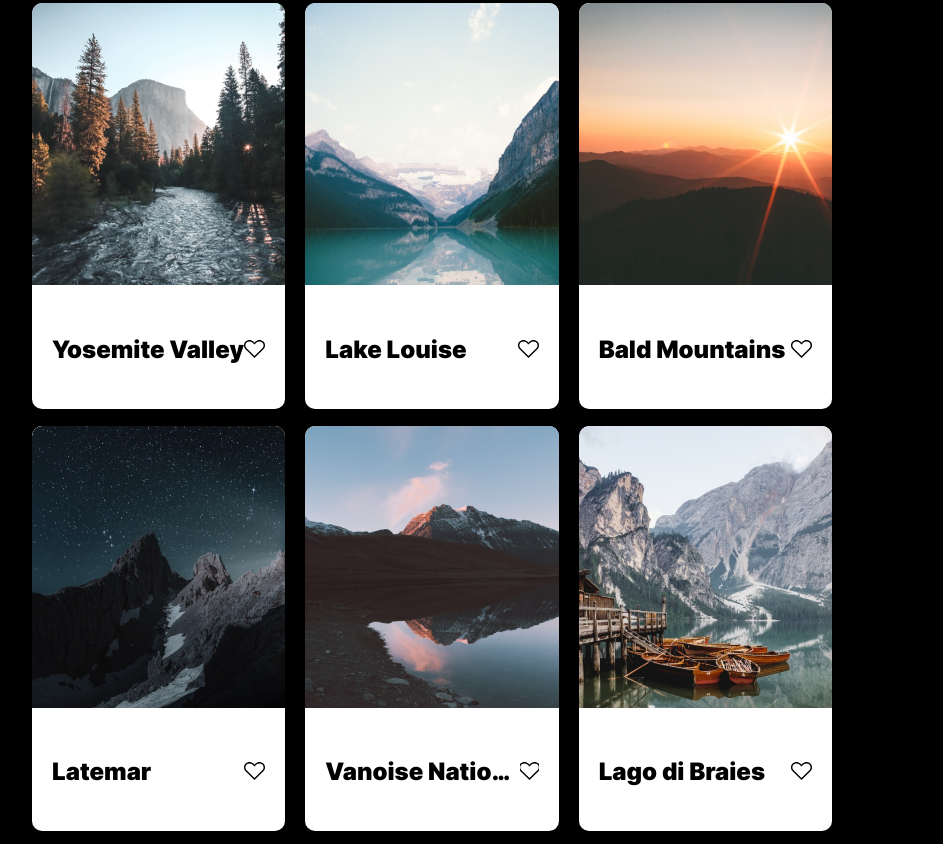
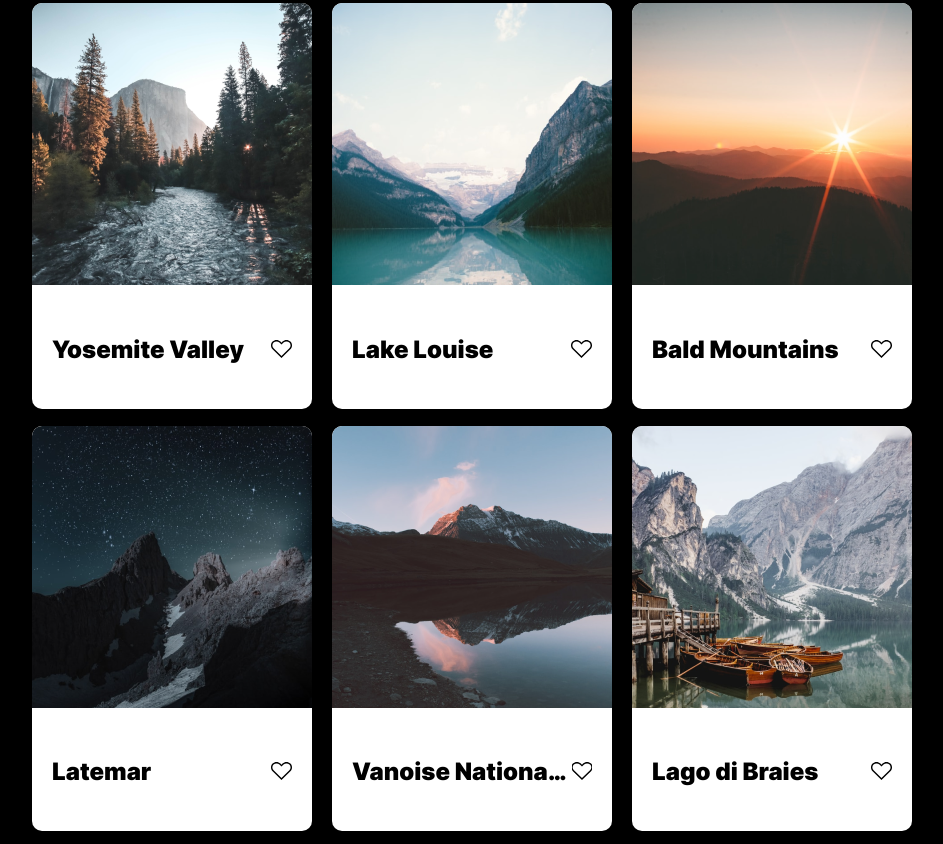
Before and after one commit to hartdesiree2/se_project_aroundtheus, a plain HTML site: page index.html in a window 1280 px wide. Shown: the part 340-1184 px from the top of the page, without its empty margins (208-1151 px from the left). Drawn offline with Linux system fonts and the light colour scheme; files whose address does not match are found by name.

Commit message:
Review Commit2

```diff
--- a/blocks/card.css
+++ b/blocks/card.css
@@ -12,6 +12,7 @@
     margin-top: 16px;
     margin-bottom: 16px;
     padding-right: 40px;
+    width: 100%;
 }
 
 .card-element__list {
@@ -21,13 +22,12 @@
     overflow: hidden;
 }
 
-.card__image {
+.card-element__image {
     width: 282px;
     height: 282px;
-    border-radius: 10px 10px 0px 0px;
 }
 
-.card__description {
+.card-element__description {
     display: flex;
     padding-top: 25px;
     padding-bottom: 25px;
@@ -38,7 +38,7 @@
 
 }
 
-.card__title {
+.card-element__title {
     font-family: "Inter", sans-serif;
     font-weight: 900;
     font-style: normal;
@@ -49,7 +49,7 @@
     color: black;
 }
 
-.card__like-button {
+.card-element__like-button {
     background: white url("../images/like-button.svg") center no-repeat;
     width: 21px;
     height: 18px;
@@ -57,7 +57,7 @@
     cursor: pointer;
 }
 
-.card__like-button:hover {
+.card-element__like-button:hover {
     opacity: 50%;
 }
 
--- a/index.html
+++ b/index.html
@@ -38,61 +38,61 @@
               <li class="card-element__list">
                 <img src="./images/yosemite-valley.png"
                 alt="Yosemite Valley"
-                class="card__image"
+                class="card-element__image"
                 />
-                <div class="card__description">
-                <h2 class="card__title">Yosemite Valley</h2>
-                <button class="card__like-button" type="button"></button>
+                <div class="card-element__description">
+                <h2 class="card-element__title">Yosemite Valley</h2>
+                <button class="card-element__like-button" type="button"></button>
                 </div>
               </li>
               <li class="card-element__list">
                 <img src="./images/lake-louise.png"
                 alt="Lake Louise"
-                class="card__image"
+                class="card-element__image"
                 />
-                <div class="card__description">
-                <h2 class="card__title">Lake Louise</h2>
-                <button class="card__like-button" type="button"></button>
+                <div class="card-element__description">
+                <h2 class="card-element__title">Lake Louise</h2>
+                <button class="card-element__like-button" type="button"></button>
                 </div>
               </li>
               <li class="card-element__list">
                 <img src="./images/bald-mountains.png"
                 alt="Bald Mountains"
-                class="card__image"
+                class="card-element__image"
                 />
-                <div class="card__description">
-                <h2 class="card__title">Bald Mountains</h2>
-                <button class="card__like-button" type="button"></button>
+                <div class="card-element__description">
+                <h2 class="card-element__title">Bald Mountains</h2>
+                <button class="card-element__like-button" type="button"></button>
                 </div>
               </li>
               <li class="card-element__list">
                 <img src="./images/latemar.png"
                 alt="Latemar"
-                class="card__image"
+                class="card-element__image"
                 />
-                <div class="card__description">
-                <h2 class="card__title">Latemar</h2>
-                <button class="card__like-button" type="button"></button>
+                <div class="card-element__description">
+                <h2 class="card-element__title">Latemar</h2>
+                <button class="card-element__like-button" type="button"></button>
                 </div>
               </li>
               <li class="card-element__list">
                 <img src="./images/vanoise-national-park.png"
                 alt="Vanoise National Park"
-                class="card__image"
+                class="card-element__image"
                 />
-                <div class="card__description">
-                <h2 class="card__title">Vanoise National Park</h2>
-                <button class="card__like-button" type="button"></button>
+                <div class="card-element__description">
+                <h2 class="card-element__title">Vanoise National Park</h2>
+                <button class="card-element__like-button" type="button"></button>
                 </div>
               </li>
               <li class="card-element__list">
                 <img src="./images/lago-di-braies.png"
                 alt="Lago di Braies"
-                class="card__image"
+                class="card-element__image"
                 />
-                <div class="card__description">
-                <h2 class="card__title"> Lago di Braies</h2>
-                <button class="card__like-button" type="button"></button>
+                <div class="card-element__description">
+                <h2 class="card-element__title"> Lago di Braies</h2>
+                <button class="card-element__like-button" type="button"></button>
                 </div>
               </li>
           </ul>
```
